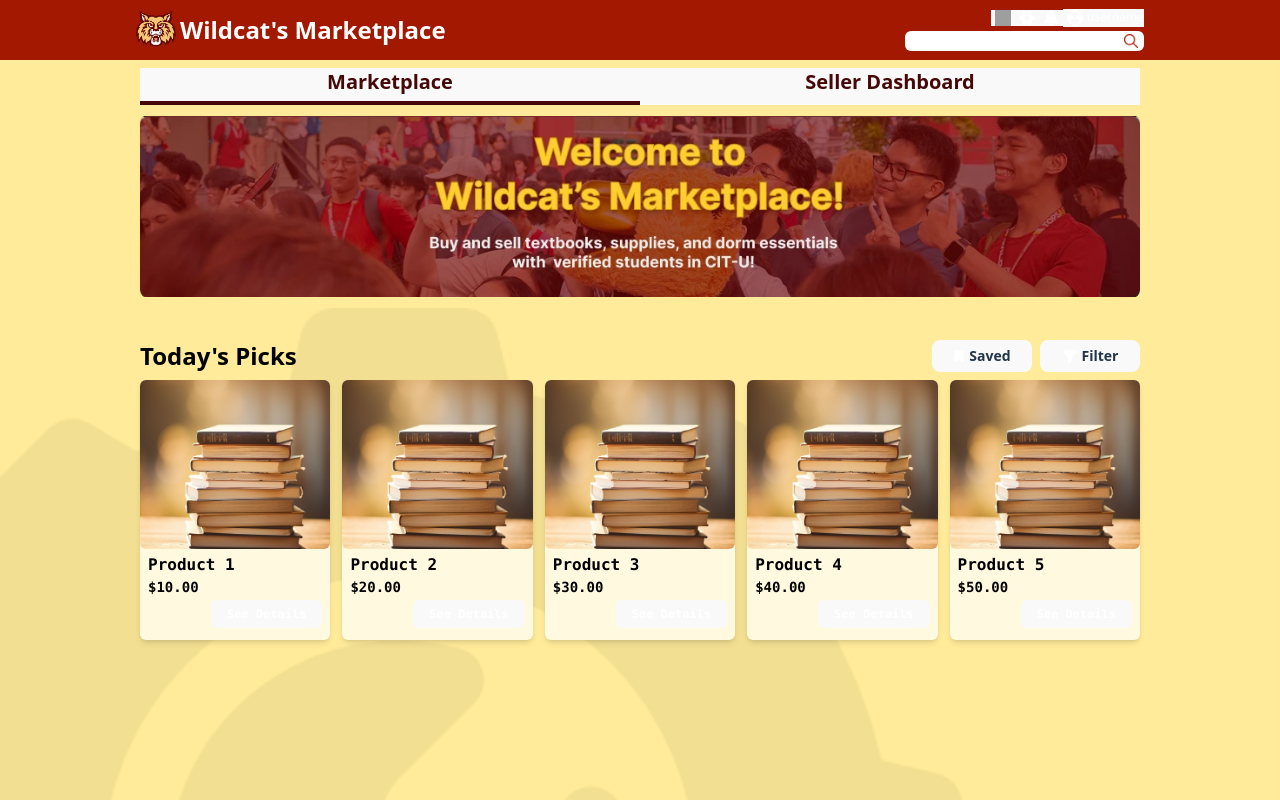
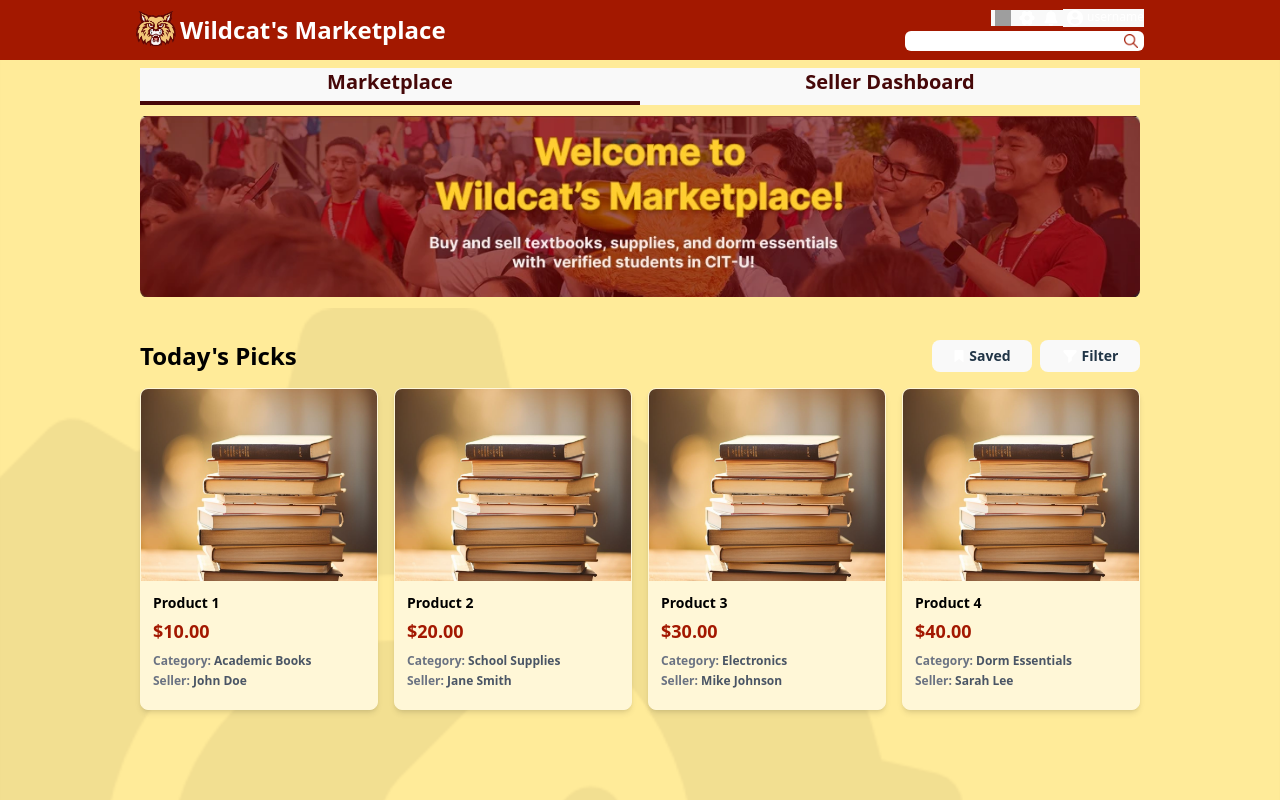
Before and after one commit to SundenJaeger/wildcats-marketplace, a React (Vite) app in the folder wildcats-marketplace-frontend/wildcats-marketplace-frontend/: page /home in a window 1280 px wide. Shown: the top 800 px of the page. Built offline with nearby package versions, Linux system fonts and the light colour scheme; grey boxes are pictures that could not be loaded.

Commit message:
Update look of Products and PhotoCard

```diff
--- a/wildcats-marketplace-frontend/wildcats-marketplace-frontend/src/components/PhotoCard.jsx
+++ b/wildcats-marketplace-frontend/wildcats-marketplace-frontend/src/components/PhotoCard.jsx
@@ -1,33 +1,39 @@
-const PhotoCard = ({ image, name, price, onClick }) => {
-  const handleButtonClick = (e) => {
-    e.stopPropagation(); // Prevent the click from bubbling to parent div
-    onClick(); // Trigger the onClick function
+const PhotoCard = ({ image, name, price, category, seller, onClick }) => {
+  const handleCardClick = () => {
+    onClick();
   };
 
   return (
     <div
-      className="bg-[#FFF9E0] w-full h-65 rounded-md shadow-md relative
-      hover:shadow-md hover:scale-101 transition-transform duration-100 cursor-pointer"
-      onClick={handleButtonClick}
+      onClick={handleCardClick}
+      className="flex flex-col bg-[#FFF7D7] rounded-lg shadow-md overflow-hidden cursor-pointer hover:shadow-lg transition-shadow duration-100 border-1 border-[#FFF7D7] hover:border-[#A31800] my-2"
     >
-      {/* Product image */}
-      <img
-        src={image}
-        alt="Product"
-        className="w-full h-[65%] object-cover rounded-md"
-      />
+      {/* Product Image */}
+      <div className="relative w-full h-48 bg-gray-200">
+        <img
+          src={image}
+          alt={name}
+          className="w-full h-full object-cover"
+        />
+      </div>
 
-      {/* Product details */}
-      <h2 className="font-bold text-black mt-0 pt-1 px-2">{name}</h2>
-      <p className="font-bold text-black text-sm px-2">{price}</p>
-
-      {/* Button */}
-      <button
-        className="absolute bottom-3 right-2 bg-[#a50000] text-white text-xs font-semibold px-4 py-1.5 rounded-md hover:bg-[#c50000] focus:outline-none"
-        onClick={handleButtonClick}
-      >
-        See Details
-      </button>
+      {/* Product Details */}
+      <div className="p-3 flex flex-col flex-grow">
+        <h3 className="text-black font-bold text-sm mb-1 line-clamp-2">
+          {name}
+        </h3>
+        <p className="text-[#A31800] font-extrabold text-lg mb-2">
+          {price}
+        </p>
+        <div className="flex flex-col gap-1 text-xs text-gray-600 mb-2">
+          <p className="font-semibold">
+            <span className="text-gray-500">Category:</span> {category}
+          </p>
+          <p className="font-semibold">
+            <span className="text-gray-500">Seller:</span> {seller}
+          </p>
+        </div>
+      </div>
     </div>
   );
 };
--- a/wildcats-marketplace-frontend/wildcats-marketplace-frontend/src/components/Products.jsx
+++ b/wildcats-marketplace-frontend/wildcats-marketplace-frontend/src/components/Products.jsx
@@ -4,21 +4,50 @@ import PhotoCard from "./PhotoCard";
 
 const Products = ({onProductClick}) => {
   const productList = [
-    { id: 1, name: "Product 1", price: "$10.00", imageList: [assets.blank_image1_icon, assets.blank_image2_icon, assets.blank_image3_icon] },
-    { id: 2, name: "Product 2", price: "$20.00", imageList: [assets.blank_image1_icon, assets.blank_image2_icon, assets.blank_image3_icon] },
-    { id: 3, name: "Product 3", price: "$30.00", imageList: [assets.blank_image1_icon, assets.blank_image2_icon, assets.blank_image3_icon] },
-    { id: 4, name: "Product 4", price: "$40.00", imageList: [assets.blank_image1_icon, assets.blank_image2_icon, assets.blank_image3_icon] },
-    { id: 5, name: "Product 5", price: "$50.00", imageList: [assets.blank_image1_icon, assets.blank_image2_icon, assets.blank_image3_icon] },
+    {
+      id: 1,
+      name: "Product 1",
+      price: "$10.00",
+      category: "Academic Books",
+      seller: "John Doe",
+      imageList: [assets.blank_image1_icon, assets.blank_image2_icon, assets.blank_image3_icon]
+    },
+    {
+      id: 2,
+      name: "Product 2",
+      price: "$20.00",
+      category: "School Supplies",
+      seller: "Jane Smith",
+      imageList: [assets.blank_image1_icon, assets.blank_image2_icon, assets.blank_image3_icon]
+    },
+    {
+      id: 3,
+      name: "Product 3",
+      price: "$30.00",
+      category: "Electronics",
+      seller: "Mike Johnson",
+      imageList: [assets.blank_image1_icon, assets.blank_image2_icon, assets.blank_image3_icon]
+    },
+    {
+      id: 4,
+      name: "Product 4",
+      price: "$40.00",
+      category: "Dorm Essentials",
+      seller: "Sarah Lee",
+      imageList: [assets.blank_image1_icon, assets.blank_image2_icon, assets.blank_image3_icon]
+    }
   ];
 
   return (
-    <div className='grid grid-cols-2 md:grid-cols-3 lg:grid-cols-5 gap-3 py-2 font-mono'>
+    <div className='grid grid-cols-2 md:grid-cols-3 lg:grid-cols-4 gap-4 py-2'>
       {productList.map((product) => (
         <PhotoCard
           key={product.id}
           image={product.imageList[0]}
           name={product.name}
           price={product.price}
+          category={product.category}
+          seller={product.seller}
           onClick={() => onProductClick(product)}
         />
       ))}
--- a/wildcats-marketplace-frontend/wildcats-marketplace-frontend/src/components/SavedProducts.jsx
+++ b/wildcats-marketplace-frontend/wildcats-marketplace-frontend/src/components/SavedProducts.jsx
@@ -36,7 +36,7 @@ const SavedProducts = ({ onProductClick }) => {
   }
 
   return (
-    <div className="grid grid-cols-1 sm:grid-cols-2 md:grid-cols-3 lg:grid-cols-4 gap-4">
+    <div className="grid grid-cols-1 sm:grid-cols-2 md:grid-cols-3 lg:grid-cols-4 gap-4 py-2">
       {savedProducts.map((product) => (
         <div
           key={product.id}
```
